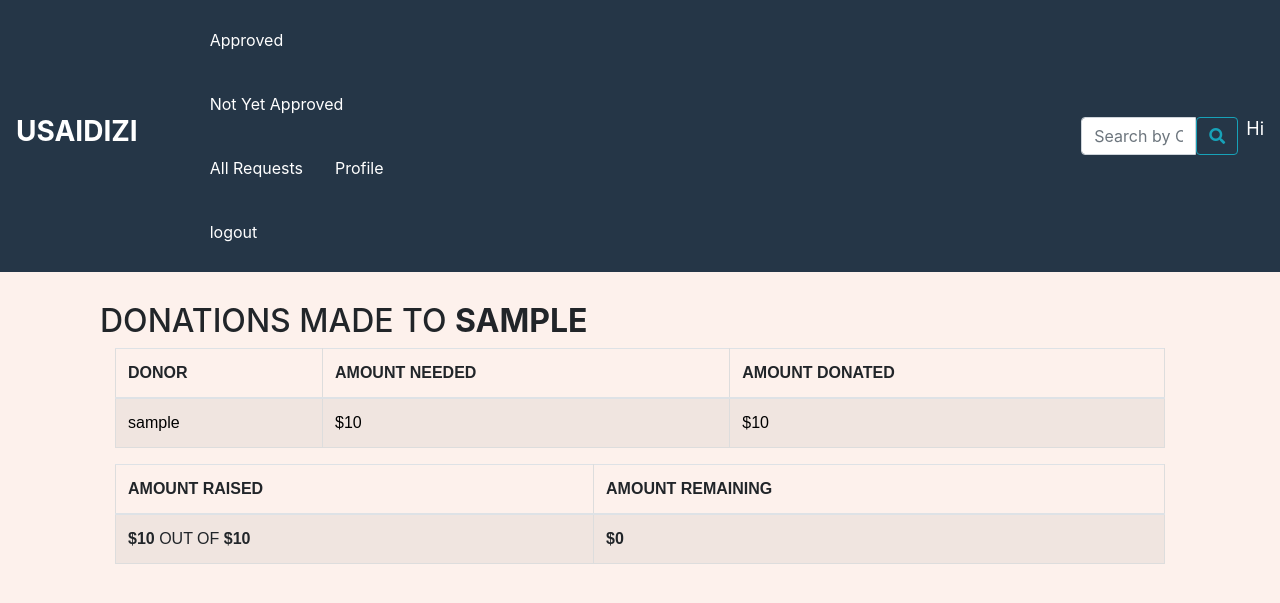
After one commit to WambiruL/online-charity-management, a Django app: page /total_donations/1/ in a window 1280 px wide. The commit adds this page. Shown: the top 603 px of the page. Run offline with Django 3.2, Linux system fonts and the light colour scheme; tables that the repository leaves empty hold one stand-in row (values such as "Sample post"); some libraries are stand-ins or nearby versions.

Commit message:
Create table to show the donations made to an ngo

```diff
--- a/ngo/forms.py
+++ b/ngo/forms.py
@@ -27,13 +27,13 @@ class NGORequestUpdateForm(forms.ModelForm):
     class Meta:
         model=NGO
         fields='__all__'
-        exclude=['funded','is_approved','summary']
+        exclude=['funded','is_approved','summary','user']
 
 class NGORequestCreateForm(forms.ModelForm):
     class Meta:
         model=NGO
         fields='__all__'
-        exclude=['funded','is_approved','summary']
+        exclude=['funded','is_approved','summary','user']
 
 
 ################## ADMIN################################################
--- a/ngo/models.py
+++ b/ngo/models.py
@@ -51,11 +51,12 @@ class NGOProfile(models.Model):
 class NGO(models.Model):
 	user = models.ForeignKey(NGOProfile, on_delete=models.CASCADE, null=True)
 	Organisation = models.CharField(max_length=200)
-	categorys = models.ForeignKey(Category, on_delete=models.CASCADE, null=True)
+	categories = models.ForeignKey(Category, on_delete=models.CASCADE, null=True)
 	pitch = models.TextField(max_length=5000)
 	amount_needed = models.IntegerField()
 	country = models.CharField(max_length=100)
 	funded = models.BooleanField(default=False, null=True)
+
 
 	#project_images = models.ImageField(upload_to='images/', null=True)
 	is_approved = models.BooleanField(default=False, null=True)
@@ -106,7 +107,7 @@ class DonorProfile(models.Model):
 class Donor(models.Model):
 	user = models.ForeignKey(DonorProfile, on_delete=models.CASCADE,null=True)
 	receipient=models.ForeignKey(NGO, related_name='Donor', on_delete=models.CASCADE,null=True)
-	donation_amount = models.CharField(max_length=70, default=None)
+	donation_amount = models.IntegerField(max_length=70, default=0)
 	description = models.TextField(default=None)
 	donation_time = models.DateTimeField(auto_now_add=True)
 
--- a/ngo/templates/admin/approved.html
+++ b/ngo/templates/admin/approved.html
@@ -17,7 +17,7 @@
                 {% for request in queryset %}
                 <div class="col-md-4">
                     <br><br>
-                    <div class="card" style="height: 600px;">
+                    <div class="card">
                         <div class="card-header" style="background-color: white;">
                             <h4 class="font-weight-bold mb-3" style="color: black;"> {{ request.Organisation }}</h4>
 
@@ -32,7 +32,7 @@
                                     <a><div class="mask rgba-white-slight"></div></a>
                                 </div>
                                 <p class="text-muted" style="height: 100px;">{{request.summary}}</p>
-                                <a href="{%url 'detail' request.pk%}"><button class="btn" style="background-color: seagreen; border-radius: 50px; color: white;position: relative; top:100px;"> Details</button></a>
+                                <a href="{%url 'admindetail' request.pk%}"><button class="btn" style="background-color: seagreen; border-radius: 50px; color: white;position: relative; top:100px;"> Details</button></a>
 
 
 
--- a/ngo/templates/admin/notapproved.html
+++ b/ngo/templates/admin/notapproved.html
@@ -32,7 +32,7 @@
                                     <a><div class="mask rgba-white-slight"></div></a>
                                 </div>
                                 <p class="text-muted" style="height: 100px;">{{request.summary}}</p>
-                                <a href="{%url 'detail' request.pk%}"><button class="btn" style="background-color: seagreen; border-radius: 50px; color: white;position: relative; top:100px;"> Details</button></a>
+                                <a href="{%url 'admindetail' request.pk%}"><button class="btn" style="background-color: seagreen; border-radius: 50px; color: white;position: relative; top:100px;"> Details</button></a>
 
 
 
--- a/ngo/templates/admin/queries.html
+++ b/ngo/templates/admin/queries.html
@@ -32,6 +32,7 @@
                                     <a><div class="mask rgba-white-slight"></div></a>
                                 </div>
                                 <a href="{%url 'admindetail' request.pk%}"><button class="btn" id="join-btn"> Details</button></a>
+                                <a href="{%url 'total_donations' request.pk%}"><input type="submit" id="join-btn" name="join" alt="Join" value="DONATIONS"></a>
 
 
 
--- a/ngo/templates/donor/donations.html
+++ b/ngo/templates/donor/donations.html
@@ -52,6 +52,7 @@
                     </div>
                     <br><br>
                 </div>
+                <br>
             </div>
                     {% empty %}
                     <li>No Donations made</li>
@@ -64,7 +65,7 @@
                 {{balance}}
 
 
-                <br>
+
 
 
 
--- a/ngo/templates/ngo/request_list.html
+++ b/ngo/templates/ngo/request_list.html
@@ -44,7 +44,7 @@
                 <div class="col-md-5">
                     <div class="card">
                         <div class="card-header" style="background-color: white;">
-                            <h4 class="font-weight-bold mb-3" style="color: black;"> {{ request.Organisation }}</h4>
+                            <h4 class="font-weight-bold mb-3" style="color: black;"> {{ request.Organisation|upper }}</h4>
 
 
                         </div>
@@ -57,6 +57,7 @@
                                     <a><div class="mask rgba-white-slight"></div></a>
                                 </div><br>
                                 <a href="{%url 'detail' request.pk%}"><input type="submit" id="join-btn" name="join" alt="Join" value="VIEW DETAILS"></a>
+                                <a href="{%url 'total_donations' request.pk%}"><input type="submit" id="join-btn" name="join" alt="Join" value="DONATIONS"></a>
 
                             </div>
                         </div>
--- /dev/null
+++ b/ngo/templates/ngo/total_donations.html
@@ -0,0 +1,58 @@
+{%extends 'ngo/base.html'%}
+{%load bootstrap4%}
+{%block content%}
+<div class="container">
+    <h2>DONATIONS MADE TO <strong>{{ngo.Organisation|upper}}</strong></h2>
+
+    <div class="container">
+      <table class="table table-striped">
+          <thead>
+              <tr>
+                  <th>DONOR</th>
+                  <th>AMOUNT NEEDED</th>
+                  <th>AMOUNT DONATED</th>
+
+
+              </tr>
+          </thead>
+          <tbody>
+              {% for donation in donations%}
+              <tr>
+                  <td style="color: black;">{{donation.user}}</td>
+                  <td style="color: black;">${{donation.receipient.amount_needed}}</td>
+                 <td style="color: black;">${{donation.donation_amount}}</td>
+
+
+
+                  </a>
+             </td>
+              </tr>
+              {%endfor%}
+
+          </tbody>
+
+
+      </table>
+      <table class="table table-striped">
+      <thead>
+        <tr>
+
+
+            <th>AMOUNT RAISED</th>
+            <th>AMOUNT REMAINING</th>
+
+        </tr>
+    </thead>
+    <tbody>
+        <tr>
+
+        <td><strong>${{obj.donation_amount__sum}}</strong> OUT OF <strong>${{ngo.amount_needed}}</strong></td>
+        <td><strong>${{balances}}</strong></td>
+        </tr>
+
+    </tbody>
+    </table>
+  </div>
+
+</div>
+{%endblock%}
--- a/ngo/views/donor.py
+++ b/ngo/views/donor.py
@@ -72,18 +72,16 @@ def viewNGORequest(request):
     context={'requests':requests}
     return render(request,'donor/donorhomepage.html',context)
 
-
 def singleDonationRequest(request, pk):
     requests = NGO.objects.get(pk=pk)
     return render(request, 'donor/singleDonation.html',{'requests':requests})
 
 
 def makeDonation(request):
-    DonorProfile.objects.get_or_create(user=request.user)
     if request.method == 'POST':
         form = MakeDonationForm(request.POST)
         if form.is_valid():
-            form.user=request.user
+            #form.user=onor
             #form.receipient=request.user
             form.save()
             return redirect('donations')
--- a/ngo/views/ngo.py
+++ b/ngo/views/ngo.py
@@ -85,8 +85,9 @@ def RequestCreate(request):
         form = NGORequestCreateForm(request.POST)
         if form.is_valid():
             requests = NGO(
+                user=form.cleaned_data.get('user'),
                 Organisation=form.cleaned_data.get('Organisation'),
-	            categorys=form.cleaned_data.get('categorys'),
+	            categories=form.cleaned_data.get('categories'),
 	            pitch=form.cleaned_data.get('pitch'),
 	            amount_needed=form.cleaned_data.get('amount_needed'),
 	            country =form.cleaned_data.get('country'),
@@ -124,17 +125,26 @@ def get_ngo_post(request):
    queryset = NGO.objects.filter(is_approved=True,user=request.user.ngoprofile)
    return render(request, 'ngo/request_list.html', {'queryset' : queryset})
 
-# def sum_of_donations(request,pk):
-#     ngo = NGO.objects.get(pk=pk)
-#     print(ngo.pk)
-#     obj = Donor.objects.filter(receipient=ngo).aggregate(Sum('donation_amount'))
-#     print('obj',obj)
-#     #sum_total = Donation.objects.aggregate(Sum('donated_amount'))
-#     #sum_total = Donation.objects.filter().aggregate(Sum('donated_amount'))
-#     #print(sum_total)
-#     #balance = ngo.amount_needed - obj['donation_amount__sum']
-#     #print(balance)
-#     return render(request,'ngo/request_list.html')
+def sum_of_donations(request,pk):
+    donations=Donor.objects.filter(receipient=pk)
+    ngo = NGO.objects.get(pk=pk)
+    print(ngo.pk)
+    obj = Donor.objects.filter(receipient=ngo).aggregate(Sum('donation_amount'))
+    #print('obj',obj)
+    print(obj)
+    #sum_total = Donation.objects.aggregate(Sum('donated_amount'))
+    #sum_total = Donation.objects.filter().aggregate(Sum('donated_amount'))
+    #print(sum_total)
+    balances = ngo.amount_needed - obj['donation_amount__sum']
+    print(balances)
+    ctx={
+        'donations':donations,
+        'obj':obj,
+        'balances':balances,
+        'ngo':ngo,
+
+    }
+    return render(request,'ngo/total_donations.html',ctx)
 
 
 def UpdateRequest(request, pk):
@@ -194,3 +204,10 @@ def deleteView(request,pk):
         return HttpResponseRedirect('/lists/')
 
     return render(request,'ngo/ngo_confirm_delete.html',ctx)
+
+def donationsMade(request,pk):
+    donations= Donor.objects.get(pk=pk)
+    context = {
+    'donations':donations
+    }
+    return render(request, 'ngo/total_donations.html', context)
--- a/static/ngo/details.css
+++ b/static/ngo/details.css
@@ -72,7 +72,6 @@ body {
     height: 125px;
     margin: 0 0 0 38px;
     font-family: 'Playfair Display', serif;
-    color: #8d8d8d;
     line-height: 1.7em;
     font-size: 15px;
     font-weight: lighter;
@@ -142,3 +141,19 @@ body {
   .btn-delete:hover{
     background-color:springgreen ;
   }
+
+  table {
+    font-family: arial, sans-serif;
+    border-collapse: collapse;
+    width: 100%;
+  }
+
+  td, th {
+    border: 1px solid #dddddd;
+    text-align: left;
+    padding: 8px;
+  }
+
+  tr:nth-child(even) {
+    background-color: #dddddd;
+  }
--- a/static/ngo/styles.css
+++ b/static/ngo/styles.css
@@ -121,6 +121,7 @@ h2 {
   padding: 10px 50px;
   cursor: pointer;
   transition: .4s;
+  border-radius: 50px;
 
 }
 #join-btn:hover {
```
Also changed, not shown: ngo/templates/ngo/detail_view.html (+7 -7 lines), 1 other file.
